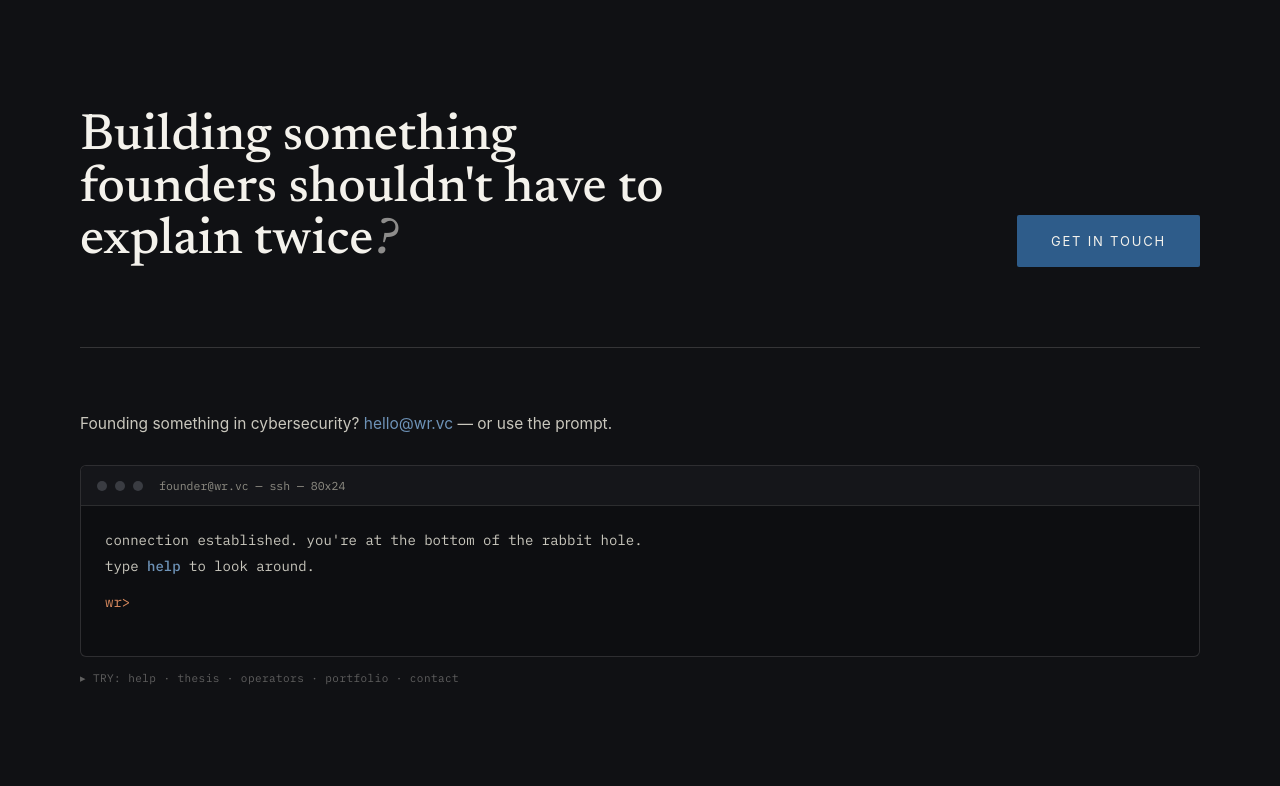
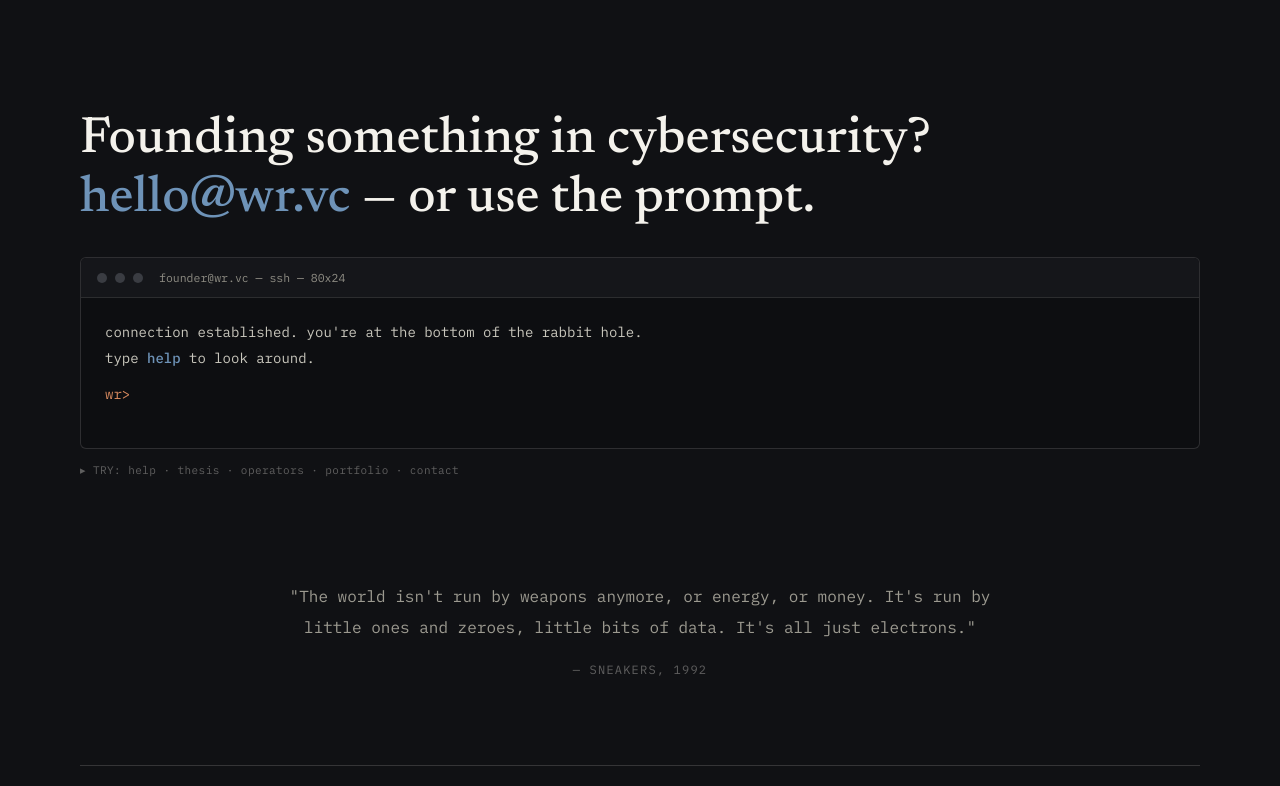
Before and after one commit to alantdng/whiterabbit-site, a plain HTML site: page home.html in a window 1280 px wide. Shown: the part 3630-4416 px from the top of the page. Drawn offline with Linux system fonts and the light colour scheme.

Commit message:
v4: terminal CTA replaces contact heading, intro text now large serif heading

```diff
--- a/home.html
+++ b/home.html
@@ -234,14 +234,9 @@
   <div id="contact" style="background:#101114; color:#f4f2ec; padding:120px 48px 56px;">
     <div style="max-width:1120px; margin:0 auto;">
 
-      <div style="display:flex; justify-content:space-between; align-items:flex-end; gap:40px; flex-wrap:wrap; padding-bottom:80px; border-bottom:1px solid rgba(244,242,236,0.16);">
-        <h2 style="margin:0; font-family:'Newsreader',serif; font-weight:500; font-size:clamp(30px,4vw,52px); max-width:640px;">Building something founders shouldn't have to explain twice<span style="font-style:italic; color:rgba(244,242,236,0.55);">?</span></h2>
-        <a href="mailto:hello@wr.vc" class="btn-contact">Get in touch</a>
-      </div>
-
       <!-- TERMINAL -->
-      <div style="padding:64px 0 48px;">
-        <p style="margin:0 0 28px; font-size:15.5px; line-height:1.6; color:#c9c7bd;">Founding something in cybersecurity? <a href="mailto:hello@wr.vc" style="color:#6E93B8; text-decoration:none;">hello@wr.vc</a> &#8212; or use the prompt.</p>
+      <div style="padding:0 0 48px;">
+        <p style="margin:0 0 28px; font-family:'Newsreader',serif; font-weight:500; font-size:clamp(30px,4vw,52px); line-height:1.15; color:#f4f2ec;">Founding something in cybersecurity? <a href="mailto:hello@wr.vc" style="color:#6E93B8; text-decoration:none;">hello@wr.vc</a> &#8212; or use the prompt.</p>
         <div class="terminal-wrap" onclick="document.getElementById('term-input').focus()">
           <div style="display:flex; align-items:center; gap:8px; padding:12px 16px; border-bottom:1px solid rgba(244,242,236,0.1); background:#15161a;">
             <span style="width:10px; height:10px; border-radius:50%; background:#3a3c42; display:inline-block;"></span>
```
